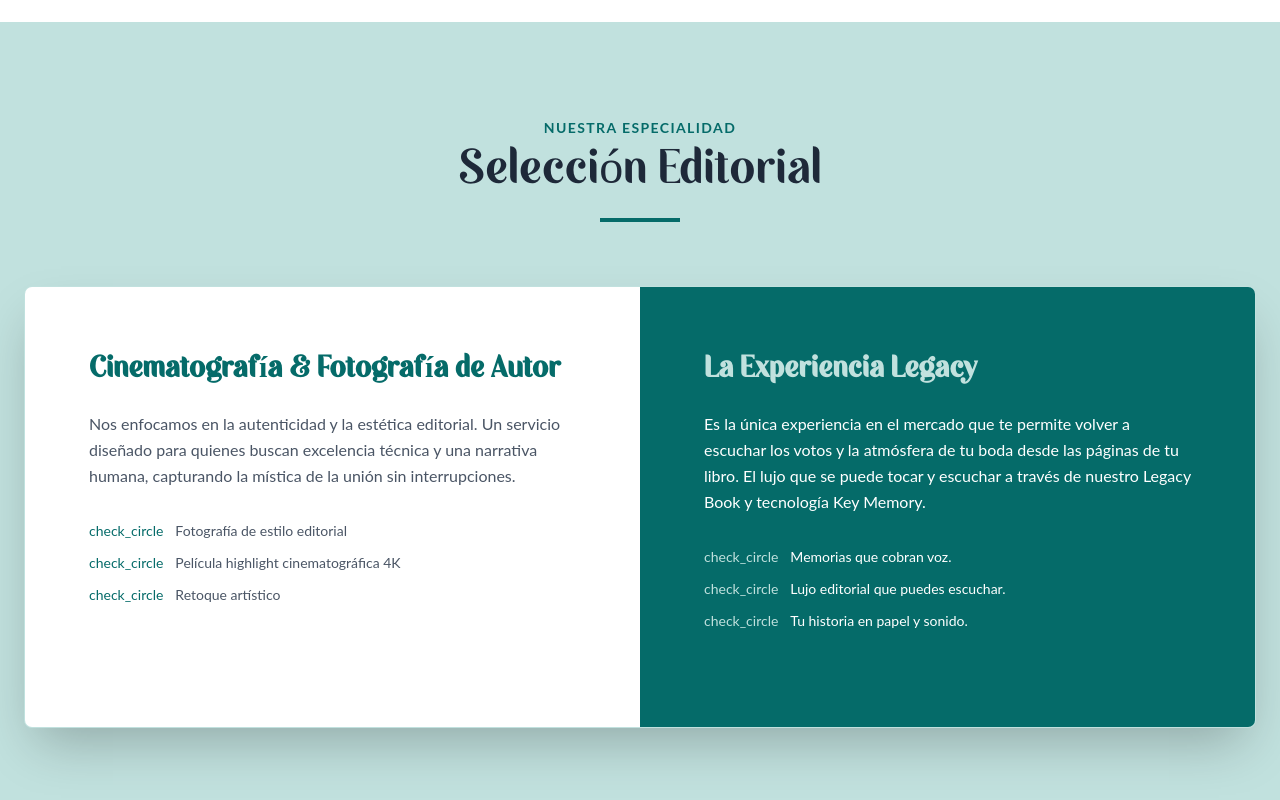
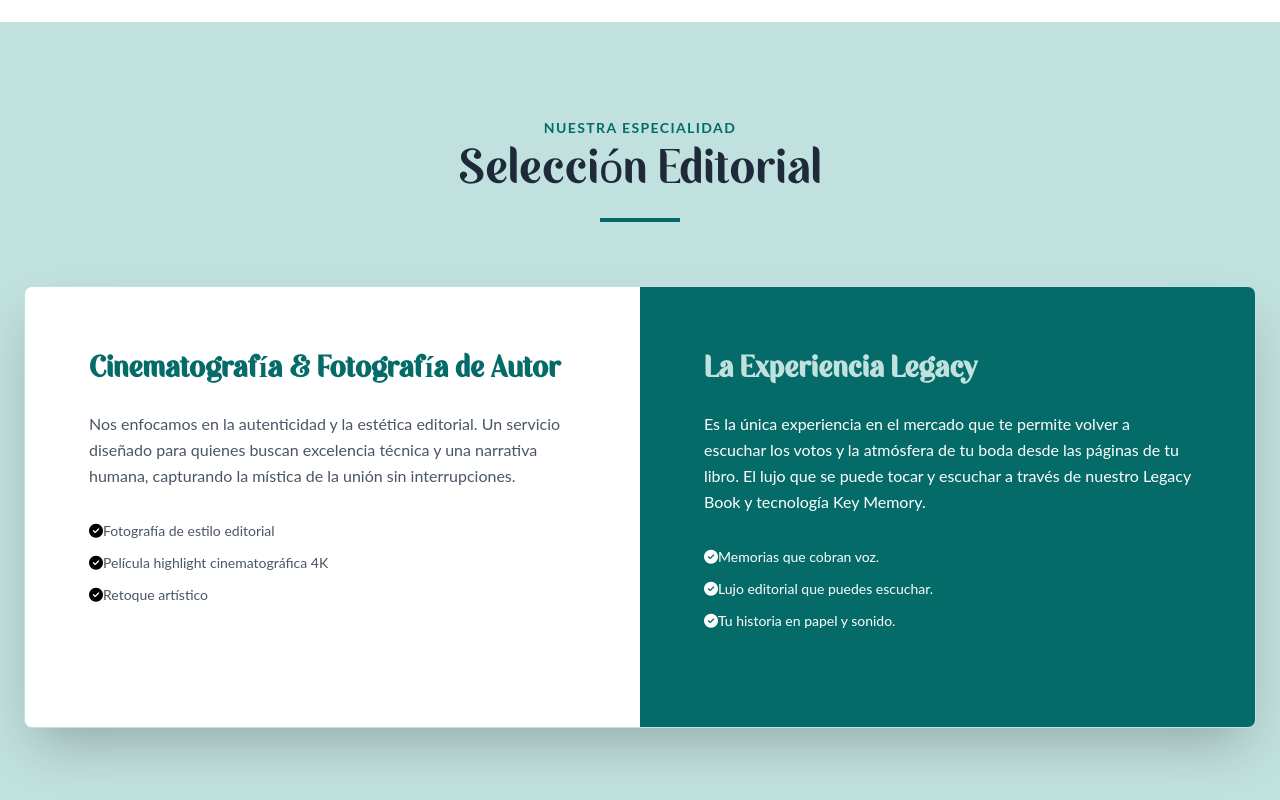
Before and after one commit to Lucapote/practicaTailwindsReact, a React (Vite) app: page / in a window 1280 px wide. Shown: the part 1266-2066 px from the top of the page. Built offline with nearby package versions, Linux system fonts and the light colour scheme.

Commit message:
iconos font awesome

```diff
--- a/src/components/ServiceCard.jsx
+++ b/src/components/ServiceCard.jsx
@@ -41,7 +41,7 @@ const ServiceCard = ({
                 <ul className="space-y-3 mb-8">
                     {features.map((feature, index) => (
                         <li key={index} className="flex items-center text-sm">
-                            <span className={iconClasses}>check_circle</span>
+                            <i className='fa-solid fa-circle-check'></i>
                             <span data-i18n={feature.i18n} className={listItemTextClasses}>
                                 {feature.text}
                             </span>
```
